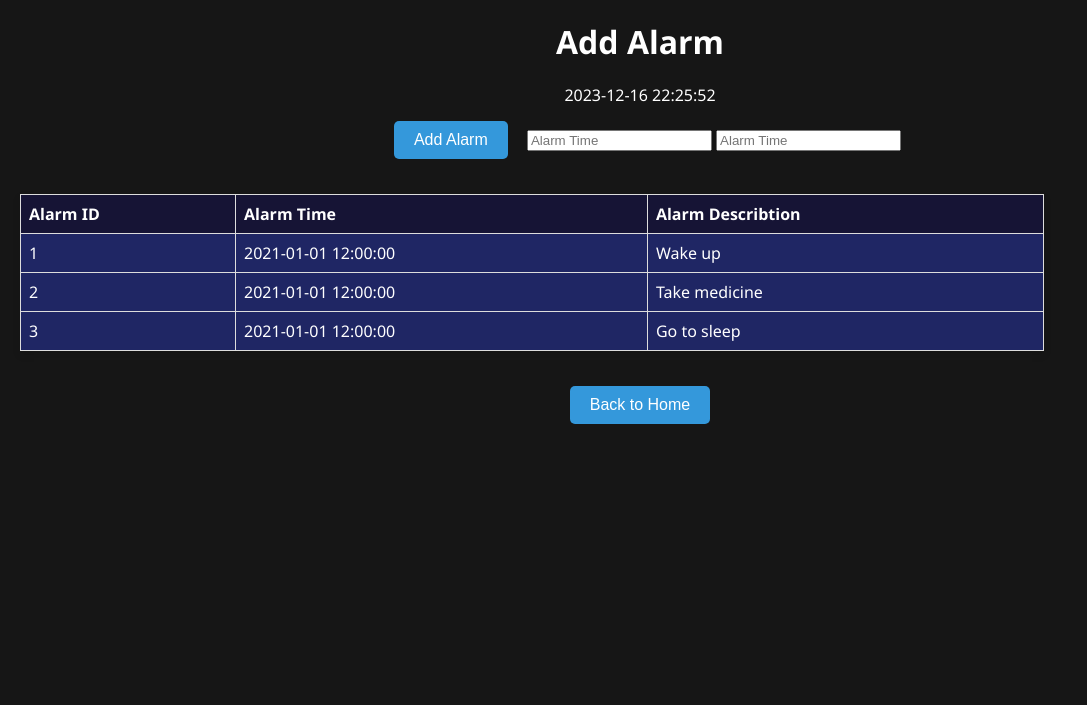
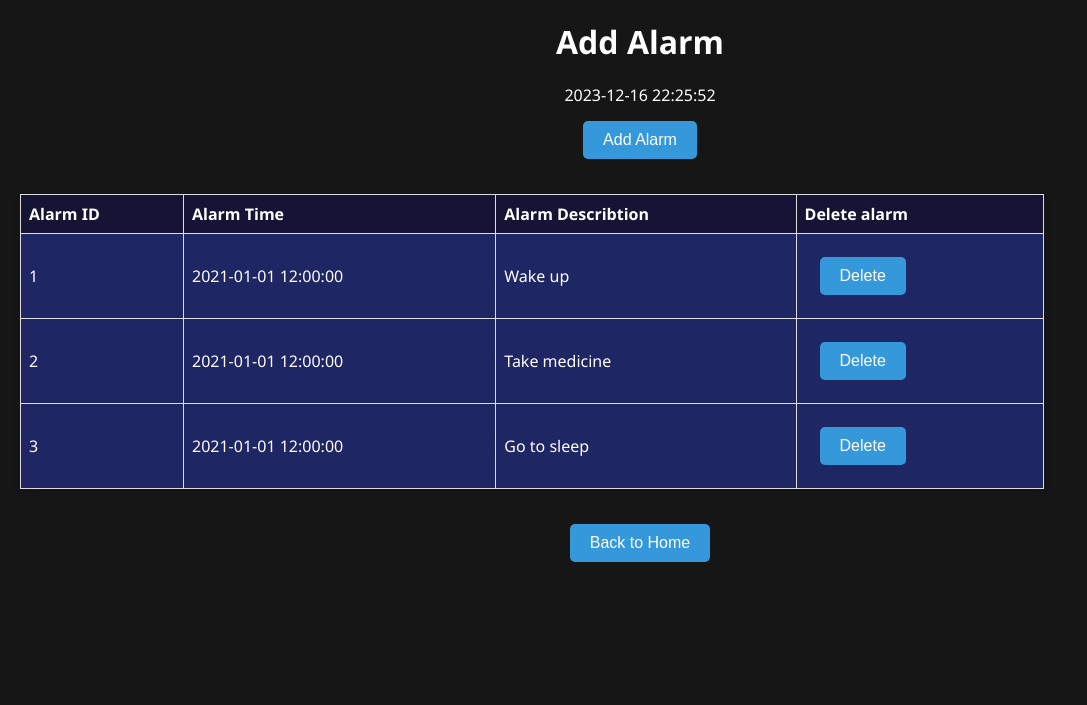
Before and after one commit to putzio/home-sweet-home, a Flask app: page /add_alarm in a window 1280 px wide. Shown: the top 705 px of the page, without its empty margins (0-1087 px from the left). Run offline with Flask 3, Linux system fonts and the light colour scheme.

Commit message:
alarm pages

```diff
--- a/web/static/js/alarm.js
+++ b/web/static/js/alarm.js
@@ -0,0 +1,33 @@
+alarm_inputs_visible = false;
+
+function add_alarm_click() {
+    if(!alarm_inputs_visible){
+     // Show the input elements
+     document.getElementById('new_alarm_time').style.display = 'inline-block';
+     document.getElementById('new_alarm_describtion').style.display = 'inline-block';
+     alarm_inputs_visible = true
+    } else {
+    }
+}
+
+function delete_alarm(id) {
+    var alarm_id = id;
+
+    // Make a POST request to the Flask server
+    fetch('/api/delete_alarm/1', {
+        method: 'POST',
+        headers: {
+            'Content-Type': 'application/json'
+        },
+        body: JSON.stringify(data)
+    })
+    .then(response => response.json())
+    .then(data => {
+        console.log('Success:', data);
+        // Optionally, handle the response (e.g., show a success message)
+    })
+    .catch(error => {
+        console.error('Error:', error);
+        // Optionally, handle the error (e.g., show an error message)
+    });
+}
--- a/web/templates/add_alarm.html
+++ b/web/templates/add_alarm.html
@@ -13,15 +13,17 @@
 
   <div id="datetime">{{ current_datetime }}</div>
 
-  <button onclick="add_alarm()">Add Alarm</button>
-  <input type="datetime" id="new_alarm_time" placeholder="Alarm Time">
-  <input type="text" id="new_alarm_describtion" placeholder="Alarm Time">
+  <input type="time" id="new_alarm_time" placeholder="21:37" style="display: none;">
+  <input type="text" id="new_alarm_describtion" placeholder="Alarm Time" style="display: none;">
+  <button id = "add_alarm_button" onclick="add_alarm_click()">Add Alarm</button>
+
   <table>
     <thead>
         <tr>
             <th>Alarm ID</th>
             <th>Alarm Time</th>
             <th>Alarm Describtion</th>
+            <th>Delete alarm</th>
         </tr>
     </thead>
     <tbody>
@@ -30,6 +32,7 @@
                 <td>{{ alarm.id }}</td>
                 <td>{{ alarm.time }}</td>
                 <td>{{ alarm.description }}</td>
+                <td><button id = "delete_id_{{alarm.id}}" onclick="delete_alarm({{alarm.id}})">Delete</button></td>
             </tr>
         {% endfor %}
     </tbody>
```
